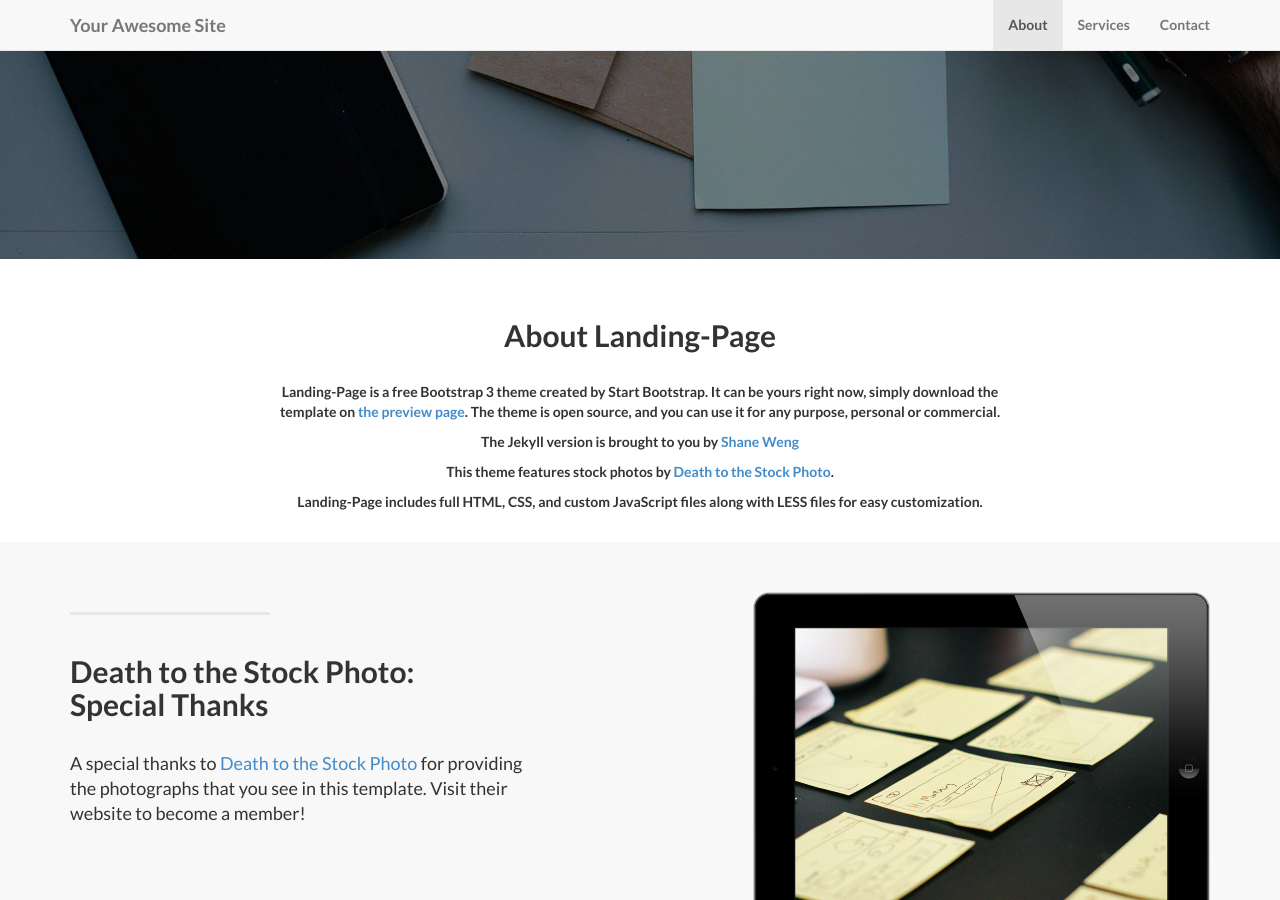
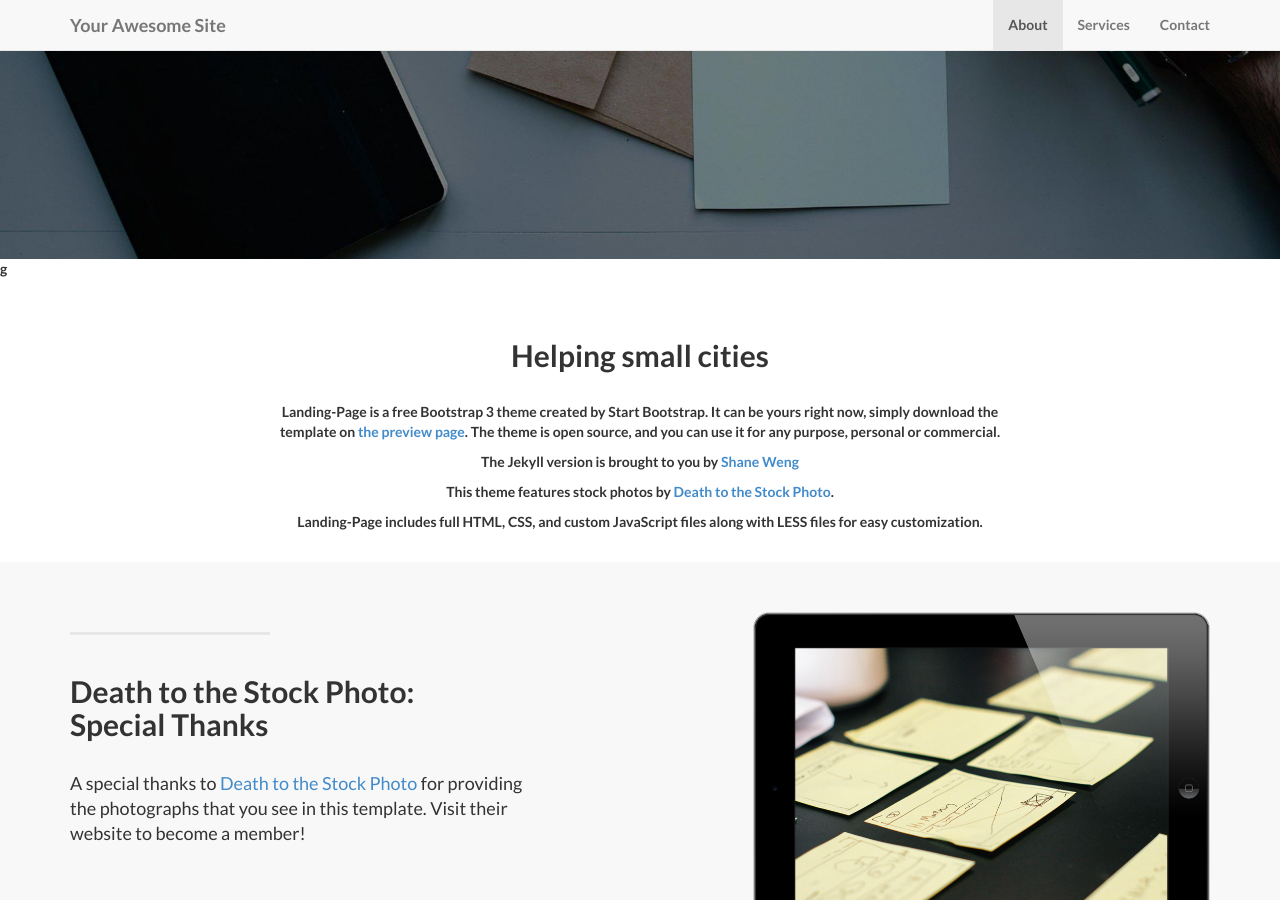
Before and after one commit to freehunter/citieo, a Jekyll site: the page built from index.md, in a window 1280 px wide and 900 px high, scrolled down 472 px. Built offline with Jekyll 4.4.1, drawn with Linux system fonts in a browser that asks for light colours; our own code applies the rules of GitHub Pages for plain Markdown files.

Commit message:
Update about.html

```diff
--- a/_includes/about.html
+++ b/_includes/about.html
@@ -1,9 +1,9 @@
-    <!-- About Section -->
+g    <!-- About Section -->
     <section id="about" class="container content-section text-center">
         <div class="row">
             <div class="col-lg-8 col-lg-offset-2">
               <br/><br/>
-              <h2>About Landing-Page</h2>
+              <h2>Helping small cities</h2>
               <br/>
                 <p>Landing-Page is a free Bootstrap 3 theme created by Start Bootstrap. It can be yours right now, simply download the template on <a href="http://startbootstrap.com/template-overviews/landing-page/">the preview page</a>. The theme is open source, and you can use it for any purpose, personal or commercial.</p>
                 <p>The Jekyll version is brought to you by <a href="https://github.com/swcool">Shane Weng</a></p>
```
